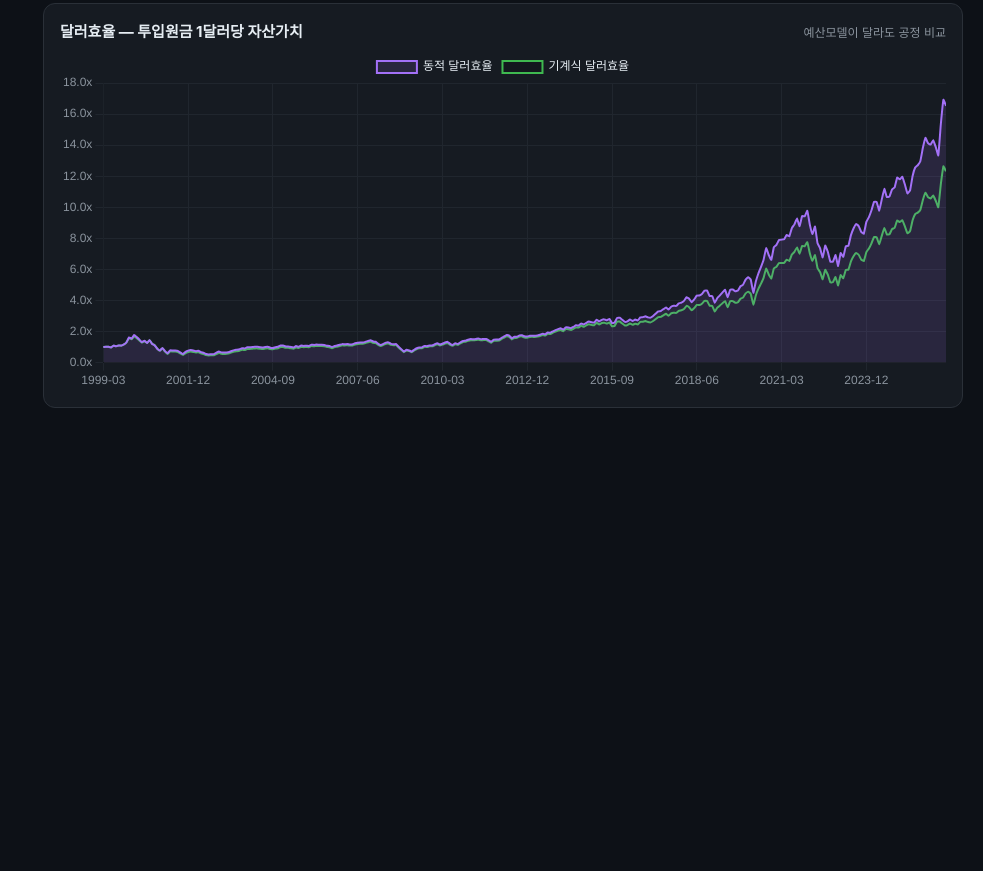
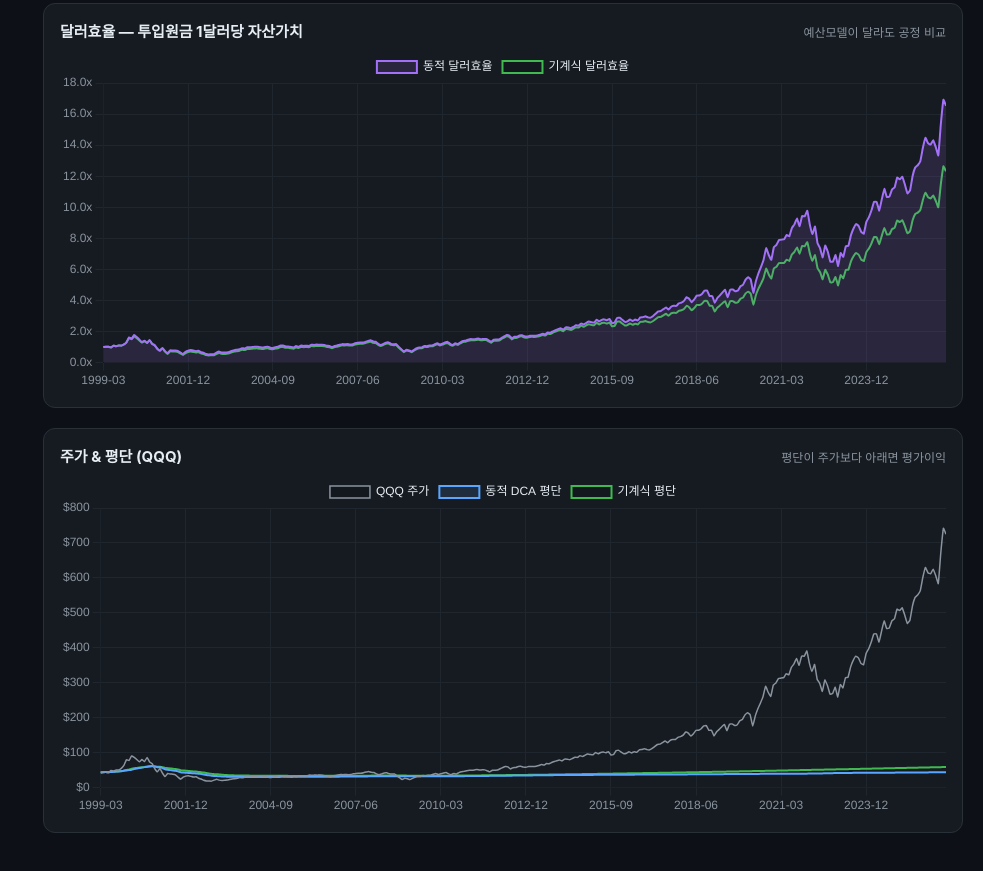
Before and after one commit to aedws/AutoDCA, a website: page index.html in a window 1280 px wide. Shown: the part 2593-3464 px from the top of the page, without its empty margins (297-1280 px from the left). Before the commit the page ends 3041 px from the top, so only its background shows below. Drawn offline with Linux system fonts and the light colour scheme.

Commit message:
feat: 주가 & 평단(기계식/동적 DCA) 그래프 추가
- 최하단에 주가(단일) 또는 포트폴리오 지수(기준100)와 기계식/동적 평균 매입가 라인 표시

- 합성 가격지수 기반 매입 유닛 누적으로 평단 산정 (동적은 리저브 제외 실매수액 기준)

```diff
--- a/app.js
+++ b/app.js
@@ -248,11 +248,14 @@ function runPortfolio(legs, params) {
   const mSh = Array(N).fill(0), dSh = Array(N).fill(0);
   let reserve = 0, investedM = 0, investedD = 0;
   const flowsM = [], flowsD = [];
-  const series = { labels: [], mech: [], dyn: [], contribM: [], contribD: [], mult: [], second: [], reserveAmt: [], effM: [], effD: [] };
+  const series = { labels: [], mech: [], dyn: [], contribM: [], contribD: [], mult: [], second: [], reserveAmt: [], effM: [], effD: [], price: [], avgM: [], avgD: [] };
   let started = false, prevKey = null, prevRebalKey = null;
   let maxMech = 0, maxDyn = 0, mddMech = 0, mddDyn = 0, rsvSum = 0, rsvCount = 0;
   let recos = [], recoCash = null;
   const px = Array(N), smaV = Array(N), athV = Array(N);
+  // 평단(평균 매입가) 차트용: 합성 가격지수 PI 기준 유닛 누적
+  const refPx = new Array(N).fill(null);
+  let mUnits = 0, dUnits = 0, spentD = 0, PInow = 1, base = 100;
 
   for (let i = 0; i < master.length; i++) {
     const t = master[i], dObj = new Date(t);
@@ -317,6 +320,13 @@ function runPortfolio(legs, params) {
       flowsD.push({ t, cf: extra ? -actualInvestTotal : -B });
       reserve += B - recoInvestTotal;
 
+      // 평단: 합성 가격지수(PI) 기준 매입 유닛 누적
+      if (refPx[0] == null) { for (let k = 0; k < N; k++) refPx[k] = px[k]; base = N === 1 ? refPx[0] : 100; }
+      PInow = 0; for (let k = 0; k < N; k++) PInow += w[k] * px[k] / refPx[k];
+      mUnits += B / PInow;                 // 기계식: 매기 B 전액 매수
+      spentD += actualInvestTotal;         // 동적: 실제 주식 매수액 누적
+      dUnits += actualInvestTotal / PInow;
+
       // 주기적 리밸런싱 (trim/shift): 보유 자산 재조정 (현금흐름 없음)
       let rebalKey = null;
       if (rebalOn && (rebalMode === "trim" || rebalMode === "shift")) {
@@ -355,6 +365,9 @@ function runPortfolio(legs, params) {
       series.second.push(extra ? (investedM > 0 ? investedD / investedM : 1) : (dVal > 0 ? reserve / dVal : 0));
       series.effM.push(investedM > 0 ? mVal / investedM : 1);
       series.effD.push(investedD > 0 ? dVal / investedD : 1);
+      series.price.push(PInow * base);
+      series.avgM.push(mUnits > 0 ? investedM / mUnits * base : null);
+      series.avgD.push(dUnits > 0 ? spentD / dUnits * base : null);
     }
     maxMech = Math.max(maxMech, mVal); mddMech = Math.max(mddMech, (maxMech - mVal) / maxMech);
     maxDyn = Math.max(maxDyn, dVal); mddDyn = Math.max(mddDyn, (maxDyn - dVal) / maxDyn);
@@ -372,7 +385,7 @@ function runPortfolio(legs, params) {
   const n = series.labels.length;
 
   return {
-    extra, series, flowsM, flowsD, recos, recoCash, legInfo,
+    extra, series, flowsM, flowsD, recos, recoCash, legInfo, singleTicker: N === 1,
     metrics: {
       investedM, investedD, finalMech, finalDyn,
       effMech: finalMech / investedM, effDyn: finalDyn / investedD,
@@ -441,7 +454,7 @@ function projectFuture(legs, params) {
 }
 
 // ---------- 렌더링 ----------
-let equityChart, signalChart, effChart;
+let equityChart, signalChart, effChart, costChart;
 function metricCard(k, v, d, cls) {
   return `<div class="card"><div class="k">${k}</div><div class="v ${cls || ""}">${v}</div>${d ? `<div class="d">${d}</div>` : ""}</div>`;
 }
@@ -502,6 +515,24 @@ function render(res) {
     options: { responsive: true, interaction: { mode: "index", intersect: false },
       plugins: { legend: { labels: { color: "#e6edf3" } }, tooltip: { callbacks: { label: (c) => c.dataset.label + ": " + c.parsed.y.toFixed(3) + "배" } } },
       scales: { x: { grid, ticks: tick }, y: { grid, ticks: { color: "#8b949e", callback: (v) => v.toFixed(1) + "x" } } } },
+  });
+
+  // 주가 & 평단
+  const single = res.singleTicker;
+  const priceLabel = single ? `${m.composition} 주가` : "포트폴리오 지수";
+  const yFmt = single ? (v) => "$" + Math.round(v) : (v) => v.toFixed(0);
+  document.getElementById("costChartTitle").textContent = single ? `주가 & 평단 (${m.composition})` : "포트폴리오 지수 & 평단 (기준=100)";
+  costChart?.destroy();
+  costChart = new Chart(document.getElementById("costChart"), {
+    type: "line",
+    data: { labels: s.labels, datasets: [
+      { label: priceLabel, data: s.price, borderColor: "#8b949e", borderWidth: 1.5, pointRadius: 0, tension: 0.1 },
+      { label: "동적 DCA 평단", data: s.avgD, borderColor: "#58a6ff", backgroundColor: "#58a6ff22", borderWidth: 2, pointRadius: 0, tension: 0.1, fill: false },
+      { label: "기계식 평단", data: s.avgM, borderColor: "#3fb950", borderWidth: 2, pointRadius: 0, tension: 0.1 },
+    ] },
+    options: { responsive: true, interaction: { mode: "index", intersect: false },
+      plugins: { legend: { labels: { color: "#e6edf3" } }, tooltip: { callbacks: { label: (c) => c.dataset.label + ": " + (single ? "$" + c.parsed.y.toFixed(2) : c.parsed.y.toFixed(1)) } } },
+      scales: { x: { grid, ticks: tick }, y: { grid, ticks: { color: "#8b949e", callback: yFmt } } } },
   });
 }
 
--- a/index.html
+++ b/index.html
@@ -210,6 +210,14 @@
         </div>
         <canvas id="effChart"></canvas>
       </div>
+
+      <div class="chart-card">
+        <div class="chart-head">
+          <h2 id="costChartTitle">주가 & 평단 (평균 매입가)</h2>
+          <div class="legend-hint">평단이 주가보다 아래면 평가이익</div>
+        </div>
+        <canvas id="costChart"></canvas>
+      </div>
     </section>
   </main>
 
```
